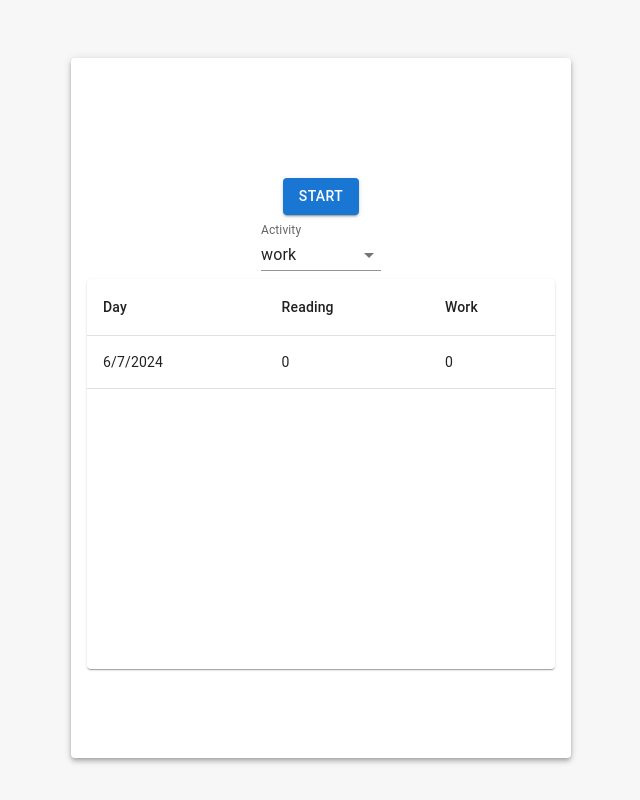
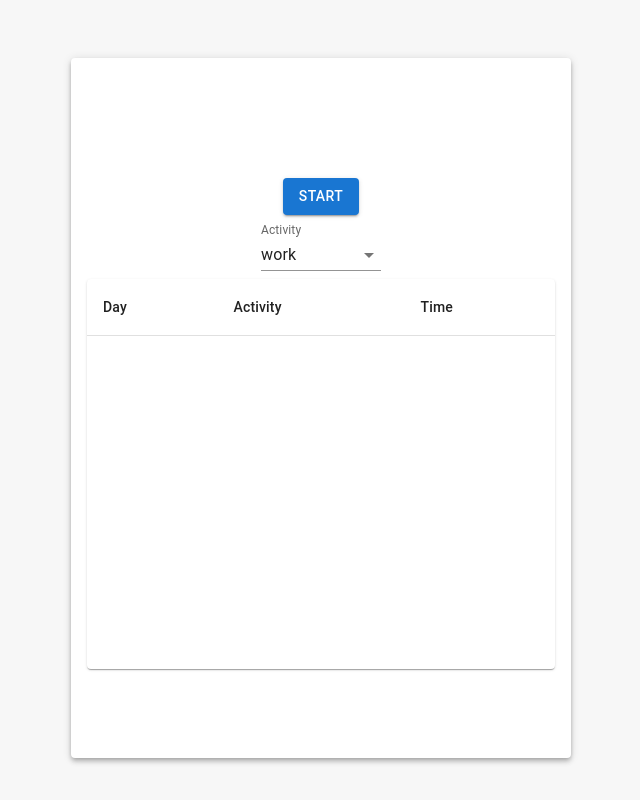
Before and after one commit to dmitriiTr/flowmodoro, a React (Vite) app: page / in a window 1280 px wide. Both pictures are taken after a click on the button "EXIT". Shown: the whole page, without its empty margins (319-959 px from the left). Built offline with nearby package versions, Linux system fonts and the light colour scheme.

Commit message:
structure changed

```diff
--- a/src/App.tsx
+++ b/src/App.tsx
@@ -1,4 +1,4 @@
-import { Activity, TasksWithDay } from './types';
+import { Activity, Task } from './types';
 import { BASE_FOCUS_DURATION_MINUTES, activities } from './constants';
 import {
   Box,
@@ -11,7 +11,7 @@ import {
   SelectChangeEvent,
   Typography,
 } from '@mui/material';
-import { emptyTodayTask, nowString, secondsToRoundedMinutes } from './utils';
+import { nowString, secondsToRoundedMinutes } from './utils';
 import { useEffect, useState } from 'react';
 
 import Button from '@mui/material/Button';
@@ -20,7 +20,7 @@ import { TasksTable } from './TasksTable';
 import Timer from './Timer';
 
 const App = () => {
-  const [tasks, setTasks] = useState<TasksWithDay[]>([]);
+  const [tasks, setTasks] = useState<Task[]>([]);
 
   const [activity, setActivity] = useState<Activity>('work');
   const [showTimer, setShowTimer] = useState(true);
@@ -29,21 +29,13 @@ const App = () => {
     BASE_FOCUS_DURATION_MINUTES
   );
 
-  const isSameDay = tasks[tasks.length - 1]?.day === nowString();
   useEffect(() => {
     const storedTasks = localStorage.getItem('tasks');
     if (storedTasks) {
-      const parsed = JSON.parse(storedTasks) as TasksWithDay[];
-      //if today is now stored adding today
-      if (!parsed.find(t => t.day === nowString())) {
-        setTasks(parsed.concat([emptyTodayTask()]));
-      } else {
-        setTasks(parsed);
-      }
-    } else {
-      setTasks([emptyTodayTask()]);
+      const parsed = JSON.parse(storedTasks) as Task[];
+      setTasks(parsed);
     }
-  }, [isSameDay]);
+  }, []);
 
   useEffect(() => {
     window.addEventListener('beforeunload', e => {
@@ -64,37 +56,30 @@ const App = () => {
     setLastFocus(null);
   };
 
-  const handleExitStopwatch = (seconds: number, newBaseDuration: number) => {
+  const handleExitStopwatch = (time: number, newBaseDuration: number) => {
     setBaseFocusTime(newBaseDuration);
     setTasks(tasks => {
-      const updatedTasks = tasks.map(t => {
-        if (t.day === nowString()) {
-          return {
-            day: t.day,
-            tasks: t.tasks.map(task =>
-              task.activity === activity
-                ? { ...task, time: task.time + seconds }
-                : task
-            ),
-          };
-        } else {
-          return t;
-        }
-      });
+      const updatedTasks = tasks.concat([
+        {
+          activity,
+          time,
+          day: nowString(),
+        },
+      ]);
 
       localStorage.setItem('tasks', JSON.stringify(updatedTasks));
       return updatedTasks;
     });
 
-    setLastFocus(seconds);
+    setLastFocus(time);
   };
 
   const handleActivitySelect = (e: SelectChangeEvent) =>
     setActivity(e.target.value as Activity);
 
-  const selectedTask = tasks
-    .find(a => a.day === nowString())
-    ?.tasks.find(t => t.activity === activity);
+  const totalTimeForCurrentActivityToday = tasks
+    .filter(t => t.day === nowString() && t.activity === activity)
+    .reduce((a, b) => a + b.time, 0);
 
   return (
     <Grid
@@ -140,7 +125,10 @@ const App = () => {
                           variant="subtitle2"
                         >
                           focused for{' '}
-                          {secondsToRoundedMinutes(selectedTask?.time ?? 0)} min
+                          {secondsToRoundedMinutes(
+                            totalTimeForCurrentActivityToday
+                          )}{' '}
+                          min
                         </Typography>
                       </Box>
                       <Timer
@@ -156,7 +144,7 @@ const App = () => {
                           color="textSecondary"
                           variant="h4"
                         >
-                          Task: {selectedTask?.activity}
+                          Task: {activity}
                         </Typography>
                       </Box>
                       <Stopwatch
--- a/src/TasksTable.tsx
+++ b/src/TasksTable.tsx
@@ -5,40 +5,56 @@ import {
   TableCell,
   TableContainer,
   TableHead,
-  TableRow
+  TableRow,
 } from '@mui/material';
 
-import React from 'react';
-import { TasksWithDay } from './types';
+import { Task } from './types';
 import { secondsToRoundedMinutes } from './utils';
 
-export const TasksTable = React.memo(({ tasks }: { tasks: TasksWithDay[] }) =>
-  <TableContainer sx={(theme) => ({
+export const TasksTable = ({ tasks }: { tasks: Task[] }) => {
+  const tasksGrouped = Object.entries(
+    Object.groupBy(tasks, task => task.day) as Record<string, Task[]>
+  );
+
+  const tasksMapped: Task[] = tasksGrouped.map(([day, tasks]) => {
+    return {
+      day,
+      time: tasks.reduce((a, b) => a + b.time, 0) ?? 0,
+      activity: tasks[0].activity,
+    };
+  });
+  return (
+    <TableContainer
+      sx={theme => ({
         [theme.breakpoints.down('sm')]: { height: 250, margin: 2 },
         [theme.breakpoints.up('sm')]: { height: 390 },
-  })} component={Paper}>
+      })}
+      component={Paper}
+    >
       <Table aria-label="simple table">
         <TableHead>
           <TableRow>
             <TableCell>Day</TableCell>
-          <TableCell>Reading</TableCell>
-          <TableCell>Work</TableCell>
+            <TableCell>Activity</TableCell>
+            <TableCell>Time</TableCell>
           </TableRow>
         </TableHead>
         <TableBody>
-        {tasks.map((task) => (
-          <TableRow
-            key={task.day}
-          >
+          {tasksMapped.map(task => (
+            <TableRow key={task.day}>
               <TableCell component="th" scope="row">
                 {task.day}
               </TableCell>
-            {task.tasks.map(t =>
-              <TableCell key={t.activity} component="th" scope="row">
-                {secondsToRoundedMinutes(t.time)}
-              </TableCell>)}
-          </TableRow>))}
+              <TableCell key={task.activity} component="th" scope="row">
+                {task.activity}
+              </TableCell>
+              <TableCell component="th" scope="row">
+                {secondsToRoundedMinutes(task.time)}
+              </TableCell>
+            </TableRow>
+          ))}
         </TableBody>
       </Table>
     </TableContainer>
   );
+};
--- a/src/types.ts
+++ b/src/types.ts
@@ -4,9 +4,5 @@ export type Activity = typeof activities[number];
 export interface Task {
   activity: Activity;
   time: number;
+  day: string;
 }
-
-export interface TasksWithDay {
-  day: string,
-  tasks: Task[]
-}
--- a/tsconfig.json
+++ b/tsconfig.json
@@ -2,7 +2,7 @@
   "compilerOptions": {
     "target": "ES2020",
     "useDefineForClassFields": true,
-    "lib": ["ES2023", "DOM", "DOM.Iterable"],
+    "lib": ["ESNext", "DOM", "DOM.Iterable"],
     "module": "ESNext",
     "skipLibCheck": true,
     "types": [],
```
Lines whose indentation alone changed are shown as unchanged.
